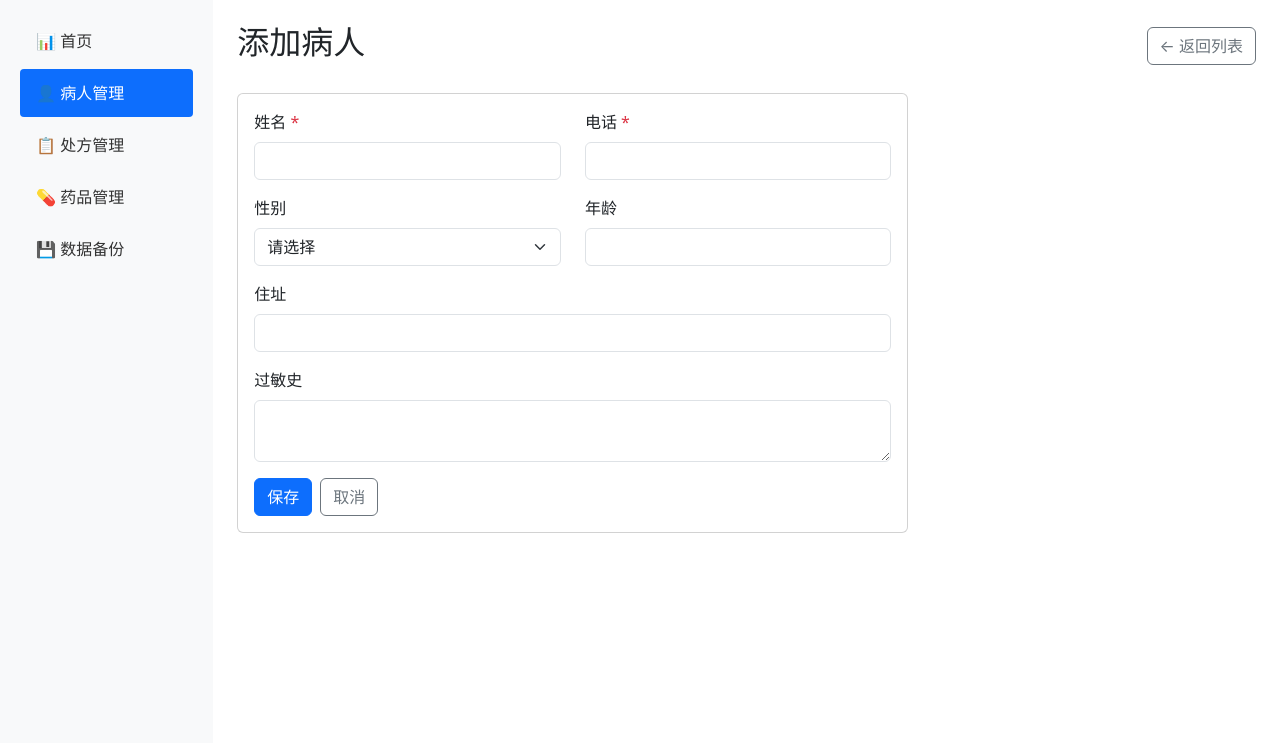
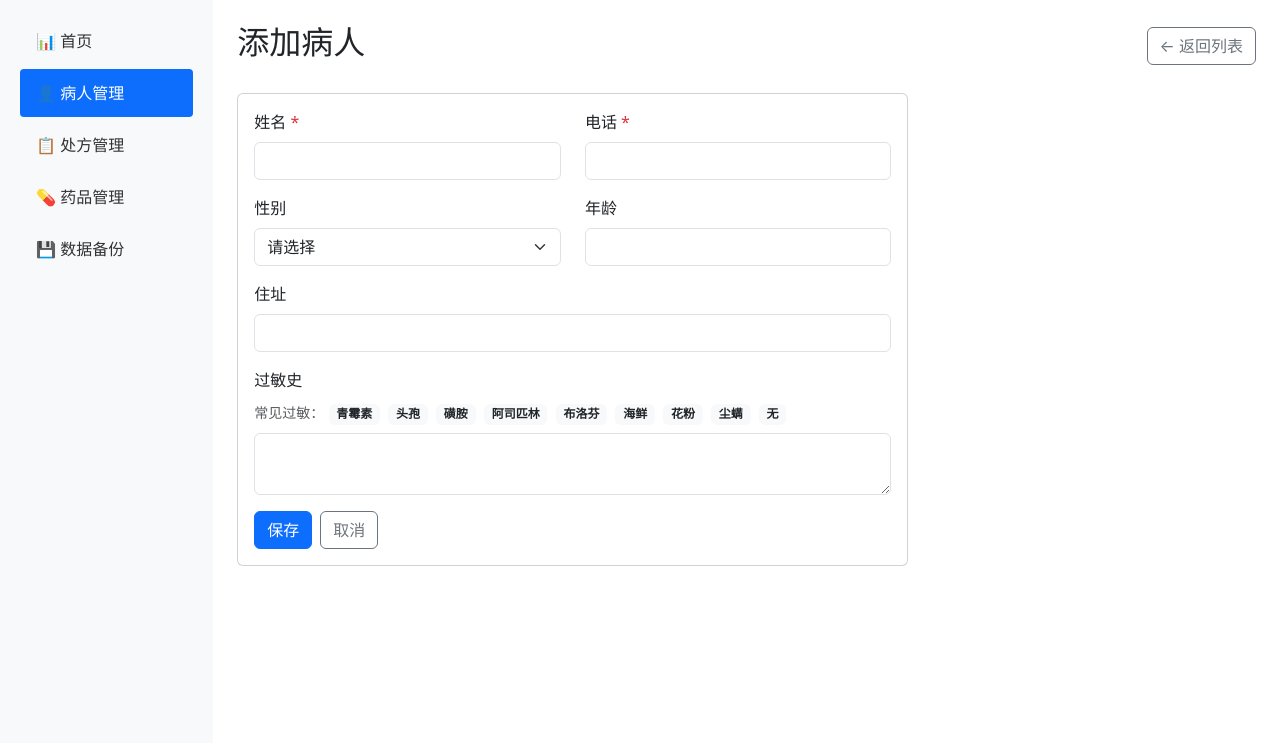
Before and after one commit to Hsin-Lan/clinic_is, a Flask app: page /patients/add in a window 1280 px wide. Shown: the part 57-800 px from the top of the page. Run offline with Flask 3, Linux system fonts and the light colour scheme.

Commit message:
添加常见过敏史

```diff
--- a/templates/patients/form.html
+++ b/templates/patients/form.html
@@ -46,7 +46,19 @@
 
                     <div class="mb-3">
                         <label class="form-label">过敏史</label>
-                        <textarea class="form-control" name="allergy" rows="2">{{ patient.allergy if patient else '' }}</textarea>
+                        <div class="mb-2">
+                            <small class="text-muted">常见过敏：</small>
+                            <span class="badge bg-light text-dark me-1 allergy-tag" style="cursor:pointer;" data-value="青霉素">青霉素</span>
+                            <span class="badge bg-light text-dark me-1 allergy-tag" style="cursor:pointer;" data-value="头孢">头孢</span>
+                            <span class="badge bg-light text-dark me-1 allergy-tag" style="cursor:pointer;" data-value="磺胺">磺胺</span>
+                            <span class="badge bg-light text-dark me-1 allergy-tag" style="cursor:pointer;" data-value="阿司匹林">阿司匹林</span>
+                            <span class="badge bg-light text-dark me-1 allergy-tag" style="cursor:pointer;" data-value="布洛芬">布洛芬</span>
+                            <span class="badge bg-light text-dark me-1 allergy-tag" style="cursor:pointer;" data-value="海鲜">海鲜</span>
+                            <span class="badge bg-light text-dark me-1 allergy-tag" style="cursor:pointer;" data-value="花粉">花粉</span>
+                            <span class="badge bg-light text-dark me-1 allergy-tag" style="cursor:pointer;" data-value="尘螨">尘螨</span>
+                            <span class="badge bg-light text-dark me-1 allergy-tag" style="cursor:pointer;" data-value="无">无</span>
+                        </div>
+                        <textarea class="form-control" name="allergy" id="allergy" rows="2">{{ patient.allergy if patient else '' }}</textarea>
                     </div>
 
                     <div class="d-flex gap-2">
@@ -59,3 +71,71 @@
     </div>
 </div>
 {% endblock %}
+
+{% block extra_js %}
+<script>
+// 过敏史快捷选择
+document.querySelectorAll('.allergy-tag').forEach(tag => {
+    tag.addEventListener('click', function() {
+        const allergyInput = document.getElementById('allergy');
+        const value = this.dataset.value;
+        let current = allergyInput.value.trim();
+
+        // 分隔符包含顿号
+        const items = current ? current.split(/[,;，；、]/).map(s => s.trim()).filter(s => s) : [];
+
+        if (value === '无') {
+            // 点击"无"，清空内容并清除所有高亮
+            allergyInput.value = '无';
+            document.querySelectorAll('.allergy-tag').forEach(t => {
+                if (t.dataset.value !== '无') {
+                    t.classList.remove('bg-warning');
+                    t.classList.add('bg-light');
+                } else {
+                    t.classList.remove('bg-light');
+                    t.classList.add('bg-warning');
+                }
+            });
+            return;
+        }
+
+        // 如果已有"无"，先清除"无"的高亮
+        if (items.includes('无')) {
+            document.querySelector('.allergy-tag[data-value="无"]').classList.remove('bg-warning');
+            document.querySelector('.allergy-tag[data-value="无"]').classList.add('bg-light');
+            current = '';
+            items.length = 0;
+        }
+
+        if (items.includes(value)) {
+            // 已存在，则移除
+            const newItems = items.filter(s => s !== value);
+            allergyInput.value = newItems.join('、');
+            this.classList.remove('bg-warning');
+            this.classList.add('bg-light');
+        } else {
+            // 不存在，则添加
+            items.push(value);
+            allergyInput.value = items.join('、');
+            this.classList.remove('bg-light');
+            this.classList.add('bg-warning');
+        }
+    });
+});
+
+// 初始化已选过敏项的高亮
+window.addEventListener('DOMContentLoaded', function() {
+    const allergyInput = document.getElementById('allergy');
+    const current = allergyInput.value.trim();
+    if (current) {
+        const items = current.split(/[,;，；、]/).map(s => s.trim());
+        document.querySelectorAll('.allergy-tag').forEach(tag => {
+            if (items.includes(tag.dataset.value)) {
+                tag.classList.remove('bg-light');
+                tag.classList.add('bg-warning');
+            }
+        });
+    }
+});
+</script>
+{% endblock %}
```
